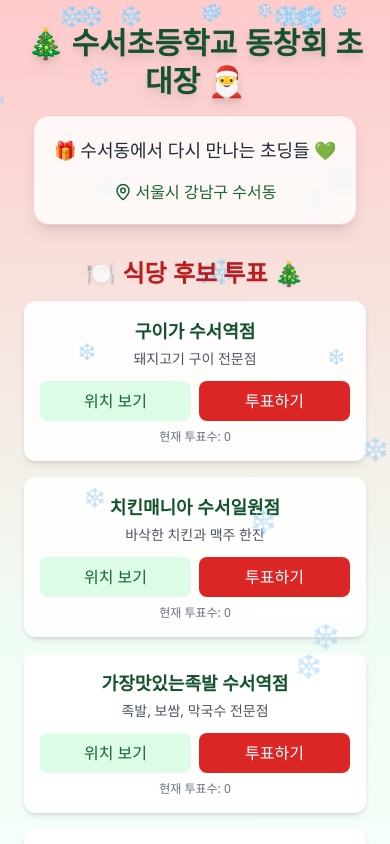
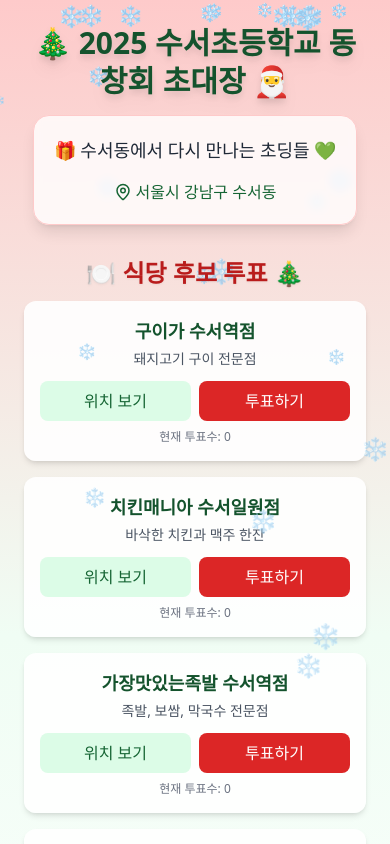
Before and after one commit to Kaneoh-KA/reunion-invite, a React (Create React App) app: page / in a window 390 px wide. Shown: the top 844 px of the page. Built offline with nearby package versions, Linux system fonts and the light colour scheme.

Commit message:
update: 헤드라인 반응형 & 투표 취소 기능

```diff
--- a/src/ReunionInvite.jsx
+++ b/src/ReunionInvite.jsx
@@ -65,7 +65,7 @@ export default function ReunionInvite() {
   transition={{ duration: 0.8 }}
   className="text-3xl sm:text-4xl md:text-5xl font-extrabold mb-4 text-green-900 drop-shadow-lg leading-tight"
 >
-  🎄 수서초등학교 동창회 초대장 🎅
+  🎄 2025 수서초등학교 동창회 초대장 🎅
 </motion.h1>
 
       {/* 🎁 소개 섹션 */}
```
